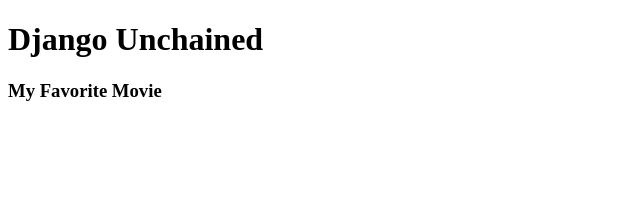
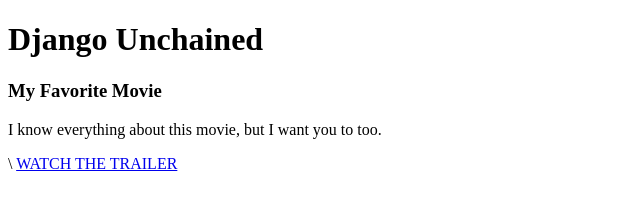
Before and after one commit to mcombs1/mcombs1.github.io, a plain HTML site: page html/movie.html in a window 1280 px wide. Shown: the whole page, without its empty margins (0-640 px from the left). Drawn offline with Linux system fonts and the light colour scheme; files that its build step writes are made by us from their sources.

Commit message:
Update movie.html

```diff
--- a/html/movie.html
+++ b/html/movie.html
@@ -7,5 +7,8 @@
   <body>
     <h1>Django Unchained</h1>
     <h3>My Favorite Movie</h3>
+
+    <p>I know everything about this movie, but I want you to too.</p>\
+    <a href="https://www.youtube.com/watch?v=_iH0UBYDI4g">WATCH THE TRAILER</a>
   </body>
 </html>
```
